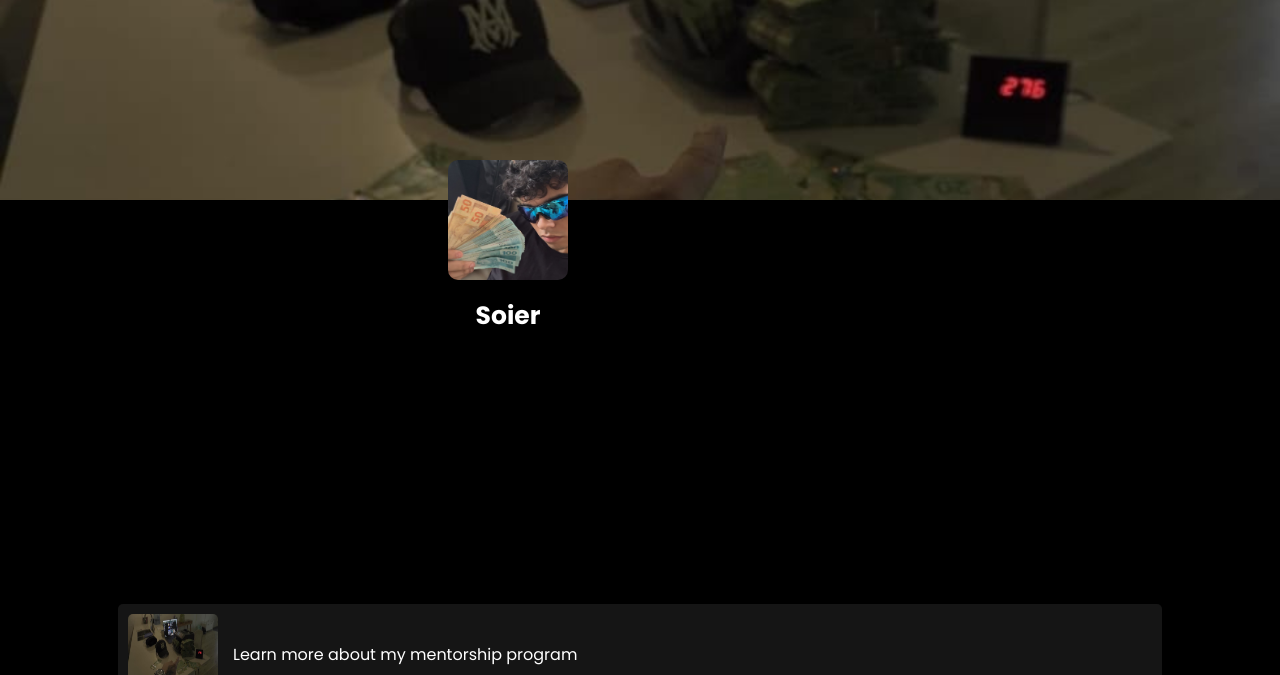
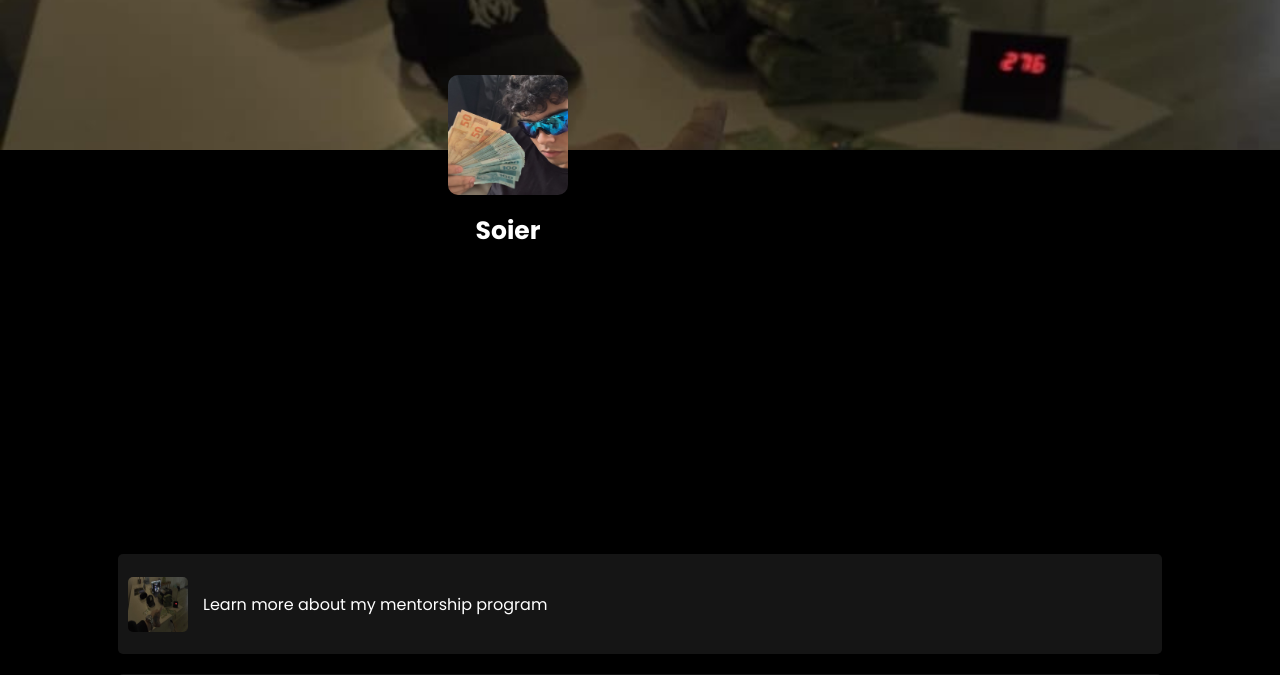
Before and after one commit to GustaSoier/LinkTree, a plain HTML site: page index.html in a window 1280 px wide. Shown: the top 675 px of the page. Drawn offline with Linux system fonts and the light colour scheme.

Commit message:
update: alterado algumas estilizações

```diff
--- a/assets/css/style.css
+++ b/assets/css/style.css
@@ -8,7 +8,7 @@ body{
 
 .background-section {
     width: 100%;
-    height: 200px;
+    height: 150px;
     background-image: url('../img/banner.jpg');
     background-size: cover;
     background-position: center;
@@ -17,8 +17,8 @@ body{
 }
 
 .boxFotoPerfil{
-    position: fixed;
-    top: 20%;
+    position: absolute;
+    top: 50%;
     left: 35%;
 }
 
@@ -42,6 +42,7 @@ body{
     align-items: center;
     flex-direction: column;
     margin-top: 30%;
+    font-size: 16px;
 
 }
 
@@ -65,8 +66,8 @@ body{
 }
 
 .imgBox{
-    width: 90px;
-    height: 80px;
+    width: 60px;
+    height: 55px;
     margin-right: 15px;
     border-radius: 5px;
 }
```
